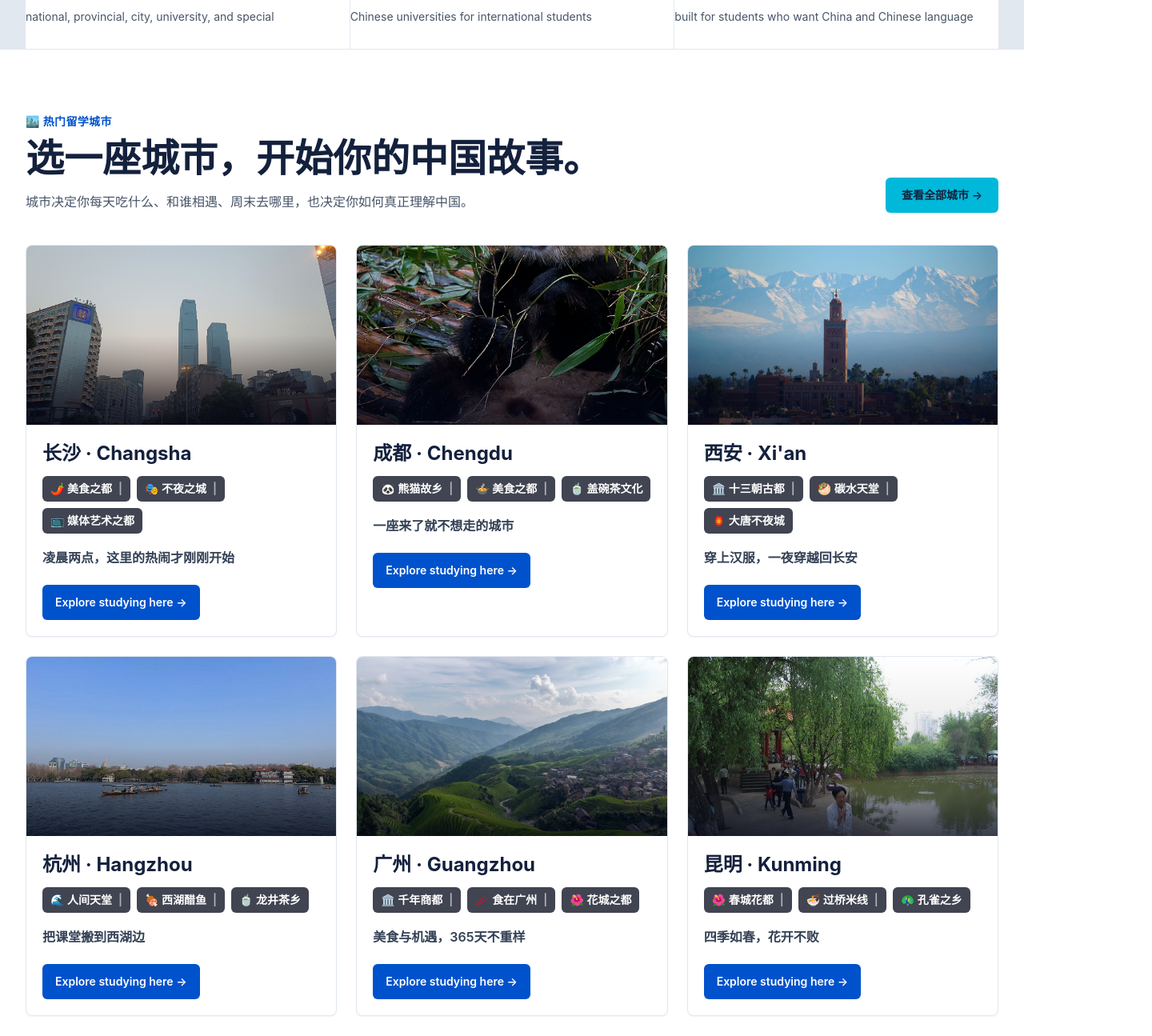
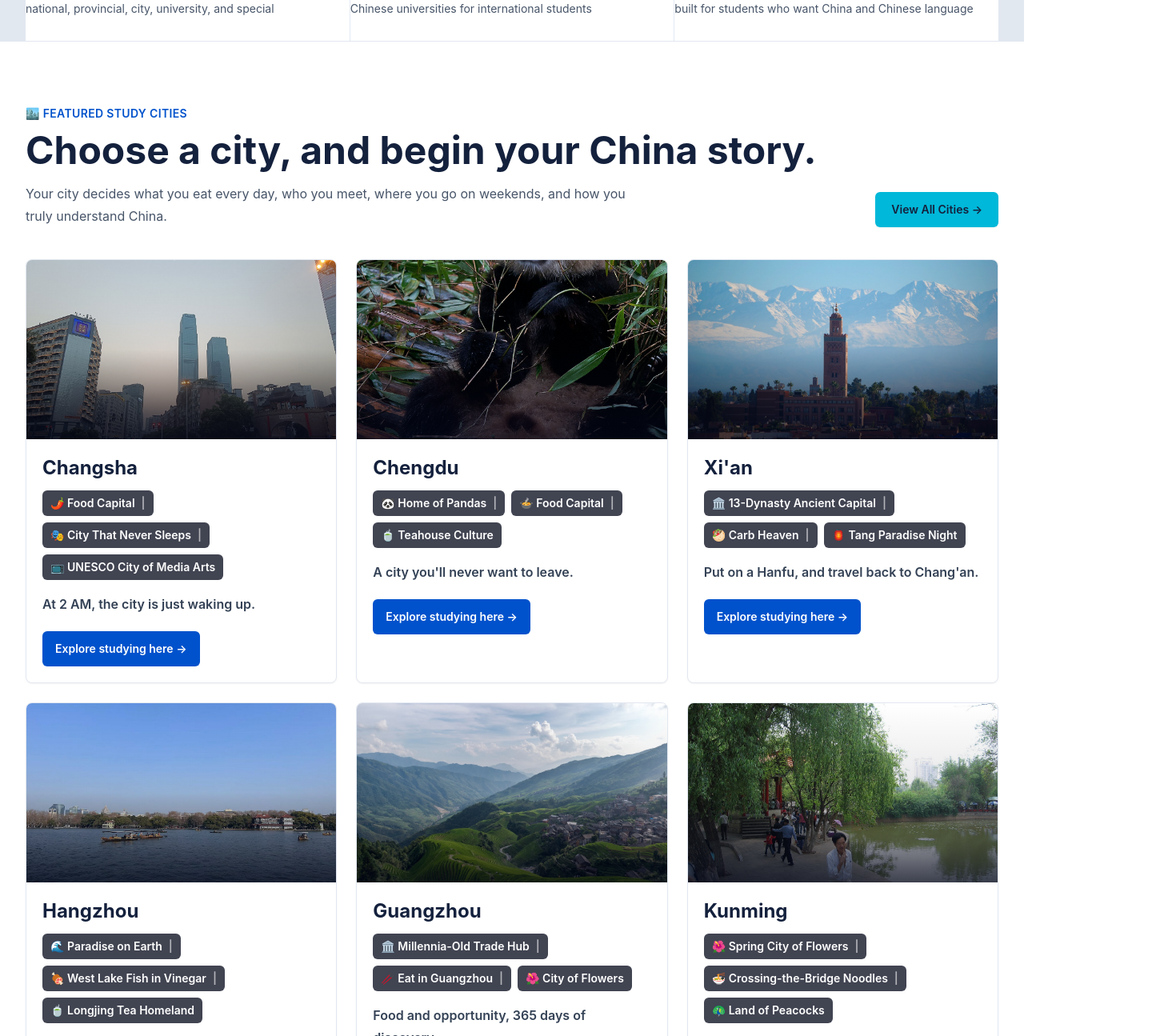
Before and after one commit to ipmasu/silkstudy, a Next.js app: page / in a window 1280 px wide. Shown: the part 880-2175 px from the top of the page at 80% size, 1440 px wide, since content can reach past the window. Built offline with nearby package versions, Linux system fonts and the light colour scheme; no server answers.

Commit message:
Fix homepage language coverage

```diff
--- a/app/page.tsx
+++ b/app/page.tsx
@@ -370,12 +370,162 @@ const trustCards = [
   ["💰", "100%", "奖学金覆盖学费的机会"]
 ];
 
+type LocalizedCityCardCopy = {
+  name: string;
+  imageAlt: string;
+  badges: string[];
+  highlight: string;
+};
+
+type HomepageLocalizedCopy = {
+  citySectionEyebrow: string;
+  citySectionTitle: string;
+  citySectionBody: string;
+  viewAllCities: string;
+  cityCta: string;
+  trustEyebrow: string;
+  trustTitle: string;
+  trustBody: string;
+  trustCards: [string, string, string][];
+  testimonialMeta: string;
+  testimonialQuote: string;
+  finalEyebrow: string;
+  finalTitle: string;
+  finalBody: string;
+  cities: Record<string, LocalizedCityCardCopy>;
+};
+
+const localizedHomepageCopy: Record<"en" | "ru", HomepageLocalizedCopy> = {
+  en: {
+    citySectionEyebrow: "Featured Study Cities",
+    citySectionTitle: "Choose a city, and begin your China story.",
+    citySectionBody: "Your city decides what you eat every day, who you meet, where you go on weekends, and how you truly understand China.",
+    viewAllCities: "View All Cities ->",
+    cityCta: "Explore studying here ->",
+    trustEyebrow: "Why Students Worldwide Choose Us",
+    trustTitle: "Less anxiety. A clearer study-in-China decision.",
+    trustBody: "We bring together city life, university options, scholarships, and application guidance, helping students go from \"I want to study in China\" to \"I know what to do next.\"",
+    trustCards: [
+      ["🏛️", "280+", "partner universities"],
+      ["🌍", "30+", "students from 30+ countries"],
+      ["💰", "100%", "scholarship opportunities available"]
+    ],
+    testimonialMeta: "Russia · Central South University",
+    testimonialQuote: "Changsha is the city that understands me best. Here, I learned calligraphy, guitar, and skateboarding, and explored the villages of Hunan on a motorcycle.",
+    finalEyebrow: "Start Your China Journey",
+    finalTitle: "Ready to begin? Choose a city, then let us help you build the plan.",
+    finalBody: "We help you connect city life, university choices, scholarships, application timing, and visa preparation into one clear path.",
+    cities: {
+      changsha: {
+        name: "Changsha",
+        imageAlt: "Changsha skyline and student nightlife",
+        badges: ["🌶️ Food Capital", "🎭 City That Never Sleeps", "📺 UNESCO City of Media Arts"],
+        highlight: "At 2 AM, the city is just waking up."
+      },
+      chengdu: {
+        name: "Chengdu",
+        imageAlt: "Chengdu night city life",
+        badges: ["🐼 Home of Pandas", "🍲 Food Capital", "🍵 Teahouse Culture"],
+        highlight: "A city you'll never want to leave."
+      },
+      xian: {
+        name: "Xi'an",
+        imageAlt: "Xi'an ancient city night view",
+        badges: ["🏛️ 13-Dynasty Ancient Capital", "🥙 Carb Heaven", "🏮 Tang Paradise Night"],
+        highlight: "Put on a Hanfu, and travel back to Chang'an."
+      },
+      hangzhou: {
+        name: "Hangzhou",
+        imageAlt: "West Lake and Hangzhou city view",
+        badges: ["🌊 Paradise on Earth", "🍖 West Lake Fish in Vinegar", "🍵 Longjing Tea Homeland"],
+        highlight: "Bring your classroom to West Lake."
+      },
+      guangzhou: {
+        name: "Guangzhou",
+        imageAlt: "Pearl River night view and Guangzhou skyline",
+        badges: ["🏛️ Millennia-Old Trade Hub", "🥢 Eat in Guangzhou", "🌺 City of Flowers"],
+        highlight: "Food and opportunity, 365 days of discovery."
+      },
+      kunming: {
+        name: "Kunming",
+        imageAlt: "Kunming green lake park",
+        badges: ["🌺 Spring City of Flowers", "🍜 Crossing-the-Bridge Noodles", "🦚 Land of Peacocks"],
+        highlight: "Eternal spring, flowers that never fade."
+      }
+    }
+  },
+  ru: {
+    citySectionEyebrow: "Популярные города для учебы",
+    citySectionTitle: "Выберите город и начните свою историю в Китае.",
+    citySectionBody: "Город определяет, что вы едите каждый день, с кем знакомитесь, куда ездите по выходным и как по-настоящему понимаете Китай.",
+    viewAllCities: "Смотреть все города ->",
+    cityCta: "Учиться в этом городе ->",
+    trustEyebrow: "Почему студенты со всего мира выбирают нас",
+    trustTitle: "Меньше тревоги. Более ясное решение об учебе в Китае.",
+    trustBody: "Мы объединяем информацию о городах, университетах, стипендиях и подаче документов, помогая студентам перейти от \"я хочу учиться в Китае\" к \"я знаю, что делать дальше\".",
+    trustCards: [
+      ["🏛️", "280+", "университетов-партнеров"],
+      ["🌍", "30+", "студенты из 30+ стран"],
+      ["💰", "100%", "возможности получить стипендию"]
+    ],
+    testimonialMeta: "Россия · Центральный Южный университет",
+    testimonialQuote: "Чанша — город, который понимает меня лучше всех. Здесь я научилась каллиграфии, игре на гитаре и скейтбордингу, а еще исследовала деревни Хунани на мотоцикле.",
+    finalEyebrow: "Начните свой путь в Китай",
+    finalTitle: "Готовы начать? Выберите город, а мы поможем построить план.",
+    finalBody: "Мы связываем городскую жизнь, выбор университета, стипендии, сроки подачи и визовую подготовку в один понятный маршрут.",
+    cities: {
+      changsha: {
+        name: "Чанша",
+        imageAlt: "Небоскребы и ночная студенческая жизнь Чанши",
+        badges: ["🌶️ Гастрономическая столица", "🎭 Город, который не спит", "📺 Город медиаискусств ЮНЕСКО"],
+        highlight: "В 2 часа ночи город только просыпается."
+      },
+      chengdu: {
+        name: "Чэнду",
+        imageAlt: "Ночная городская жизнь Чэнду",
+        badges: ["🐼 Родина панд", "🍲 Гастрономическая столица", "🍵 Чайная культура"],
+        highlight: "Город, из которого не хочется уезжать."
+      },
+      xian: {
+        name: "Сиань",
+        imageAlt: "Ночной вид древнего города Сиань",
+        badges: ["🏛️ Древняя столица 13 династий", "🥙 Рай для любителей лапши и лепешек", "🏮 Ночь эпохи Тан"],
+        highlight: "Наденьте ханьфу и перенеситесь в древний Чанъань."
+      },
+      hangzhou: {
+        name: "Ханчжоу",
+        imageAlt: "Озеро Сиху и городской вид Ханчжоу",
+        badges: ["🌊 Рай на земле", "🍖 Рыба Сиху в уксусном соусе", "🍵 Родина чая Лунцзин"],
+        highlight: "Перенесите учебу к берегам озера Сиху."
+      },
+      guangzhou: {
+        name: "Гуанчжоу",
+        imageAlt: "Ночной вид Жемчужной реки и skyline Гуанчжоу",
+        badges: ["🏛️ Тысячелетний торговый центр", "🥢 Еда в Гуанчжоу", "🌺 Город цветов"],
+        highlight: "Еда и возможности — 365 дней открытий."
+      },
+      kunming: {
+        name: "Куньмин",
+        imageAlt: "Парк Зеленого озера в Куньмине",
+        badges: ["🌺 Весенний город цветов", "🍜 Лапша через мост", "🦚 Земля павлинов"],
+        highlight: "Вечная весна и цветы, которые не увядают."
+      }
+    }
+  }
+};
+
+function homepageCopyFor(locale: string) {
+  if (locale === "zh") return undefined;
+  return localizedHomepageCopy[locale === "ru" ? "ru" : "en"];
+}
+
 export default async function HomePage() {
   const locale = await getCurrentLocale();
   const c = getCopy(locale);
   const prefix = localePrefix(locale);
   const localize = (href: string) => href === "/" ? prefix || "/" : `${prefix}${href}`;
   const isZh = locale === "zh";
+  const localizedHome = homepageCopyFor(locale);
   const serviceSubtitle = isZh
     ? "选一座城市，住下来，慢慢探索。门槛比你想象的低，成本比你想象的小，我们来帮你搞定申请的一切。"
     : "Choose a city, settle in, and explore slowly. The threshold can be lower than you imagine, the cost can be smaller than you expect, and SilkStudy helps you turn interest into a real application plan.";
@@ -440,37 +590,41 @@ export default async function HomePage() {
         <div className="mx-auto max-w-7xl px-4 sm:px-6 lg:px-8">
           <div className="flex flex-col gap-5 md:flex-row md:items-end md:justify-between">
             <div>
-              <p className="text-sm font-semibold uppercase tracking-wide text-primary">🏙️ 热门留学城市</p>
-              <h2 className="mt-3 text-4xl font-bold leading-tight text-ink sm:text-5xl">选一座城市，开始你的中国故事。</h2>
-              <p className="mt-4 max-w-3xl text-base leading-7 text-slate-600">城市决定你每天吃什么、和谁相遇、周末去哪里，也决定你如何真正理解中国。</p>
+              <p className="text-sm font-semibold uppercase tracking-wide text-primary">🏙️ {localizedHome?.citySectionEyebrow ?? "热门留学城市"}</p>
+              <h2 className="mt-3 text-4xl font-bold leading-tight text-ink sm:text-5xl">{localizedHome?.citySectionTitle ?? "选一座城市，开始你的中国故事。"}</h2>
+              <p className="mt-4 max-w-3xl text-base leading-7 text-slate-600">{localizedHome?.citySectionBody ?? "城市决定你每天吃什么、和谁相遇、周末去哪里，也决定你如何真正理解中国。"}</p>
             </div>
-            <ButtonLink href={localize("/cities")} variant="secondary">查看全部城市 →</ButtonLink>
+            <ButtonLink href={localize("/cities")} variant="secondary">{localizedHome?.viewAllCities ?? "查看全部城市 →"}</ButtonLink>
           </div>
           <div className="mt-10 grid gap-6 md:grid-cols-2 xl:grid-cols-3">
-            {featuredStudyCities.map((city) => (
+            {featuredStudyCities.map((city) => {
+              const cityCopy = localizedHome?.cities[city.slug];
+              const badges = cityCopy?.badges ?? city.badges;
+              return (
                 <article key={city.slug} className="group overflow-hidden rounded-lg border border-slate-200 bg-white shadow-sm transition hover:-translate-y-1 hover:border-primary hover:shadow-md">
                   <div className="relative h-56 overflow-hidden">
                     {/* eslint-disable-next-line @next/next/no-img-element */}
-                  <img src={city.image} alt={city.imageAlt} className="h-full w-full object-cover transition duration-300 group-hover:scale-105" />
+                    <img src={city.image} alt={cityCopy?.imageAlt ?? city.imageAlt} className="h-full w-full object-cover transition duration-300 group-hover:scale-105" />
                     <div className="absolute inset-0 bg-gradient-to-t from-slate-950/75 via-slate-950/10 to-transparent" />
                   </div>
                   <div className="p-5">
-                  <h3 className="text-2xl font-bold text-ink">{city.name}</h3>
+                    <h3 className="text-2xl font-bold text-ink">{cityCopy?.name ?? city.name}</h3>
                     <div className="mt-3 flex flex-wrap gap-2">
-                    {city.badges.map((badge, index) => (
+                      {badges.map((badge, index) => (
                         <span key={badge} className="inline-flex min-h-8 items-center rounded-md bg-slate-950/75 px-2.5 py-1 text-sm font-semibold text-white">
                           {badge}
-                        {index < city.badges.length - 1 ? <span className="ml-2 text-white/60">|</span> : null}
+                          {index < badges.length - 1 ? <span className="ml-2 text-white/60">|</span> : null}
                         </span>
                       ))}
                     </div>
-                  <p className="mt-4 text-base font-semibold leading-7 text-slate-700">{city.highlight}</p>
+                    <p className="mt-4 text-base font-semibold leading-7 text-slate-700">{cityCopy?.highlight ?? city.highlight}</p>
                     <a href={localize(`/cities/${city.slug}`)} className="mt-5 inline-flex min-h-11 items-center justify-center rounded-md bg-primary px-4 text-sm font-semibold text-white transition hover:bg-blue-700">
-                    {isZh ? "\u4e86\u89e3\u8fd9\u5ea7\u57ce\u5e02\u7559\u5b66 \u2192" : "Explore studying here \u2192"}
+                      {localizedHome?.cityCta ?? "了解这座城市留学 →"}
                     </a>
                   </div>
                 </article>
-            ))}
+              );
+            })}
           </div>
         </div>
       </section>
@@ -500,12 +654,12 @@ export default async function HomePage() {
       <section className="bg-white py-20">
         <div className="mx-auto max-w-7xl px-4 sm:px-6 lg:px-8">
           <div className="max-w-3xl">
-            <p className="text-sm font-semibold uppercase tracking-wide text-primary">🤝 为什么全球学生选择我们？</p>
-            <h2 className="mt-3 text-4xl font-bold leading-tight text-ink sm:text-5xl">少一点信息焦虑，多一个清楚的中国留学决定。</h2>
-            <p className="mt-4 text-base leading-7 text-slate-600">我们把城市生活、大学选择、奖学金机会和申请路径放在一起，帮助学生从“想去中国看看”走到“知道下一步怎么做”。</p>
+            <p className="text-sm font-semibold uppercase tracking-wide text-primary">🌏 {localizedHome?.trustEyebrow ?? "为什么全球学生选择我们？"}</p>
+            <h2 className="mt-3 text-4xl font-bold leading-tight text-ink sm:text-5xl">{localizedHome?.trustTitle ?? "少一点信息焦虑，多一个清楚的中国留学决定。"}</h2>
+            <p className="mt-4 text-base leading-7 text-slate-600">{localizedHome?.trustBody ?? "我们把城市生活、大学选择、奖学金机会和申请路径放在一起，帮助学生从“想去中国看看”走到“知道下一步怎么做”。"}</p>
           </div>
           <div className="mt-10 grid gap-5 md:grid-cols-3">
-            {trustCards.map(([icon, value, label]) => (
+            {(localizedHome?.trustCards ?? trustCards).map(([icon, value, label]) => (
               <article key={label} className="rounded-lg border border-slate-200 bg-surface p-6">
                 <p className="text-3xl" aria-hidden="true">{icon}</p>
                 <p className="mt-4 text-4xl font-bold text-ink">{value}</p>
@@ -518,11 +672,11 @@ export default async function HomePage() {
               <div className="flex h-16 w-16 items-center justify-center rounded-full bg-white/10 text-2xl font-bold">A</div>
               <div>
                 <p className="font-bold">Alina</p>
-                <p className="text-sm text-slate-300">俄罗斯 · 中南大学</p>
+                <p className="text-sm text-slate-300">{localizedHome?.testimonialMeta ?? "俄罗斯 · 中南大学"}</p>
               </div>
             </div>
             <blockquote className="text-base leading-8 text-slate-100">
-              “长沙是最懂我的城市。我在这里学会了书法、吉他和滑板，还骑着摩托车探索了湖南的乡村。”
+              “{localizedHome?.testimonialQuote ?? "长沙是最懂我的城市。我在这里学会了书法、吉他和滑板，还骑着摩托车探索了湖南的乡村。"}”
             </blockquote>
           </div>
         </div>
@@ -531,9 +685,9 @@ export default async function HomePage() {
       <section className="bg-primary py-16 text-white">
         <div className="mx-auto flex max-w-7xl flex-col items-start justify-between gap-6 px-4 sm:px-6 md:flex-row md:items-center lg:px-8">
           <div>
-            <p className="text-sm font-semibold uppercase tracking-wide text-blue-100">🎯 开始你的中国之旅</p>
-            <h2 className="mt-2 text-3xl font-bold">{isZh ? "已经准备好了？选一座城市，开始你的中国故事。" : c.finalTitle}</h2>
-            <p className="mt-3 max-w-2xl text-blue-100">{isZh ? "先看城市，再看奖学金；如果你需要人工建议，我们也可以帮你整理适合的学校和申请路径。" : c.finalBody}</p>
+            <p className="text-sm font-semibold uppercase tracking-wide text-blue-100">🎓 {localizedHome?.finalEyebrow ?? "开始你的中国之旅"}</p>
+            <h2 className="mt-2 text-3xl font-bold">{localizedHome?.finalTitle ?? "已经准备好了？选一座城市，开始你的中国故事。"}</h2>
+            <p className="mt-3 max-w-2xl text-blue-100">{localizedHome?.finalBody ?? "先看城市，再看奖学金；如果你需要人工建议，我们也可以帮你整理适合的学校和申请路径。"}</p>
           </div>
           <div className="flex flex-wrap gap-3">
             <ButtonLink href={localize("/consultation")} variant="secondary">{isZh ? "\u514d\u8d39\u54a8\u8be2 \u2192" : "Free consultation \u2192"}</ButtonLink>
```
Also changed, not shown: components/i18n/language-switcher.tsx (+5 -3 lines). Lines whose indentation alone changed are shown as unchanged.
